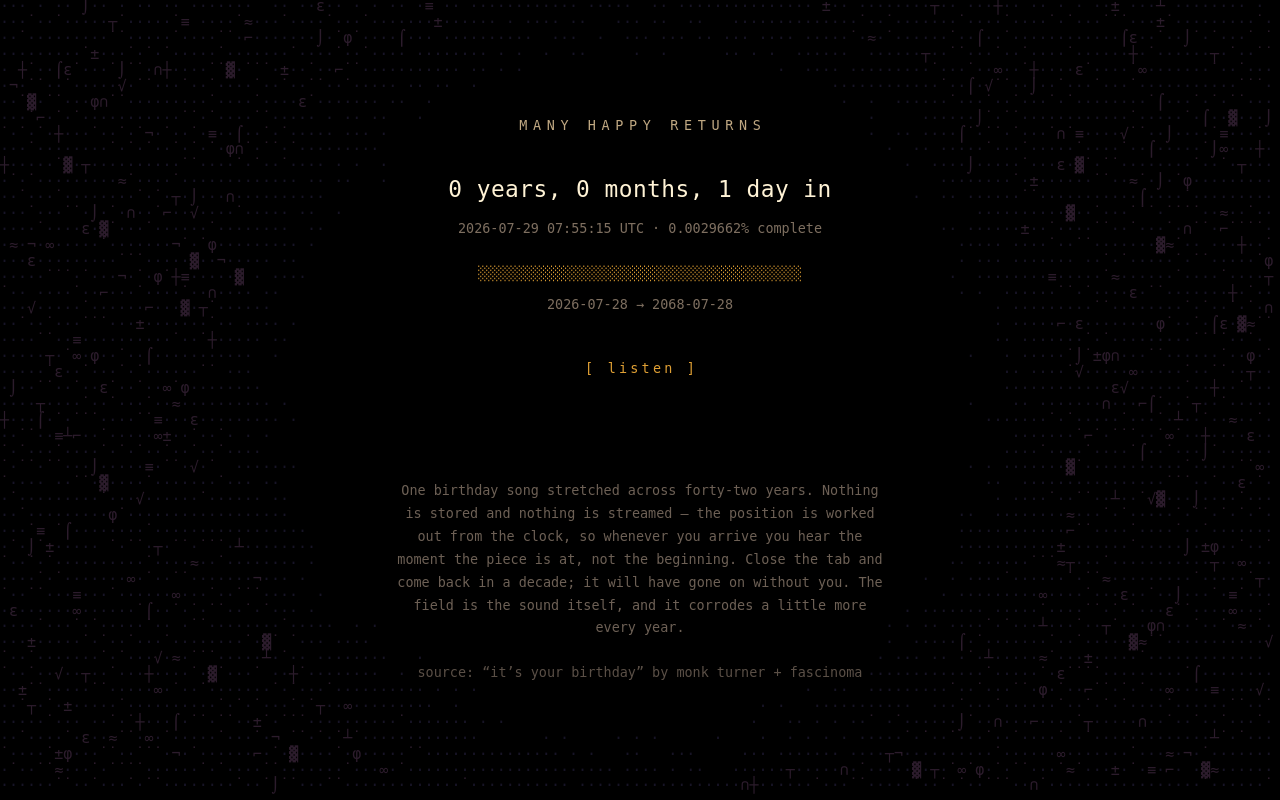
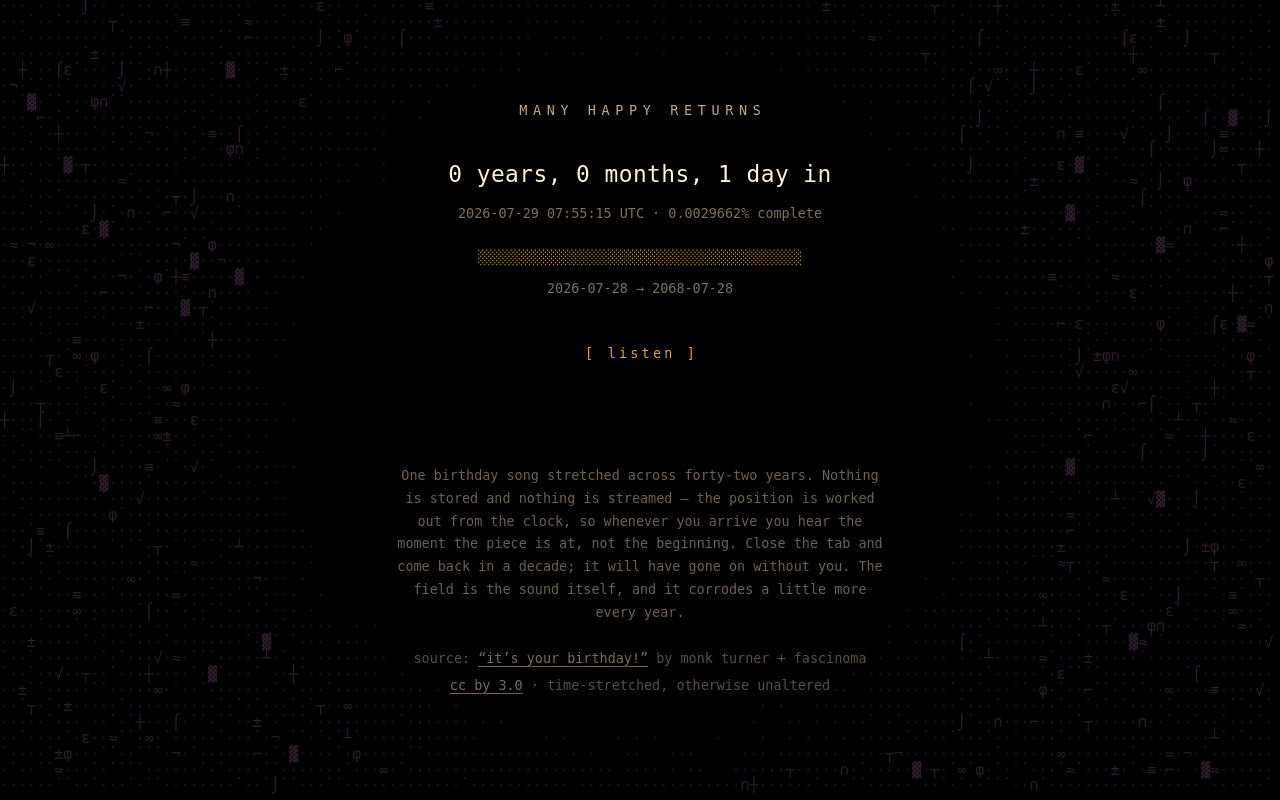
Before and after one commit to willbearfruits/many-happy-returns, a plain HTML site: page index.html in a window 1280 px wide. Drawn offline with Linux system fonts and the light colour scheme; no server answers; animation ran at ten frames a second.

Commit message:
Make the song credit actually satisfy CC BY 3.0
Verified the licence: the file's own Vorbis copyright tag says
"Creative Commons Attribution: creativecommons.org/licenses/by/3.0/",
and the Free Music Archive listing agrees — CC BY 3.0.

The credit on the page named only the title and artist. CC BY 3.0 wants
five things, and a 36.7-million-times stretch is unmistakably an
adaptation, so the modification has to be declared too. Now carries
title, artist, source link, licence link, and "time-stretched, otherwise
unaltered".

Co-Authored-By: Claude Opus 5 (1M context) <noreply@anthropic.com>

```diff
--- a/index.html
+++ b/index.html
@@ -111,7 +111,15 @@
   #facts b     { font-weight: 400; color: #d8c4a0; }
 
   #about  { margin: 0 0 1.6em; color: #6d6055; }
-  #credit { margin: 0; color: #5a4f46; }
+  #credit { margin: 0; color: #5a4f46; line-height: 2; }
+
+  #credit a {
+    color: #7a6a5c;
+    text-decoration: underline;
+    text-underline-offset: 0.25em;
+  }
+
+  #credit a:hover { color: #c0a882; }
 
   /* Only fold the prose away when there is genuinely no room for it. */
   @media (max-height: 440px) { #about { display: none; } }
@@ -143,7 +151,10 @@
     </p>
 
     <p id="credit">
-      source: “it’s your birthday” by monk turner + fascinoma
+      source: <a href="https://freemusicarchive.org/music/Monk_Turner__Fascinoma/The_New_Birthday_Song_Contest/Its_Your_Birthday_1839/">“it’s your birthday!”</a>
+      by monk turner + fascinoma<br>
+      <a href="https://creativecommons.org/licenses/by/3.0/">cc&nbsp;by&nbsp;3.0</a>
+      · time-stretched, otherwise unaltered
     </p>
   </div>
 </div>
```
Also changed, not shown: 2 other files.
